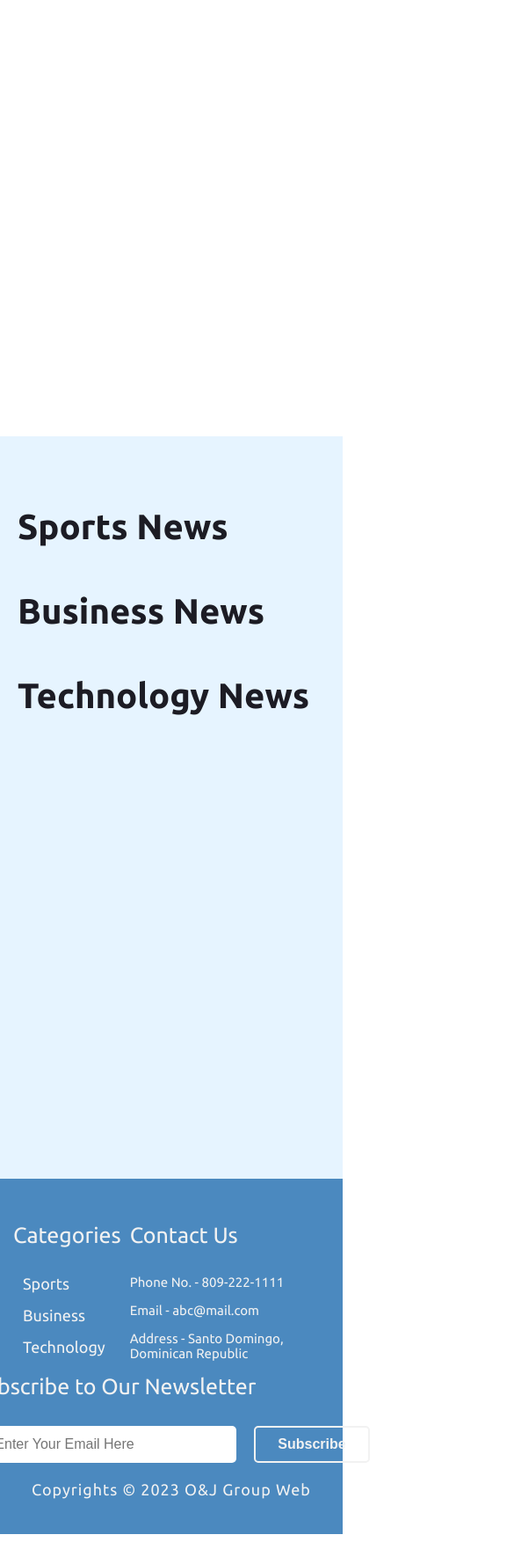
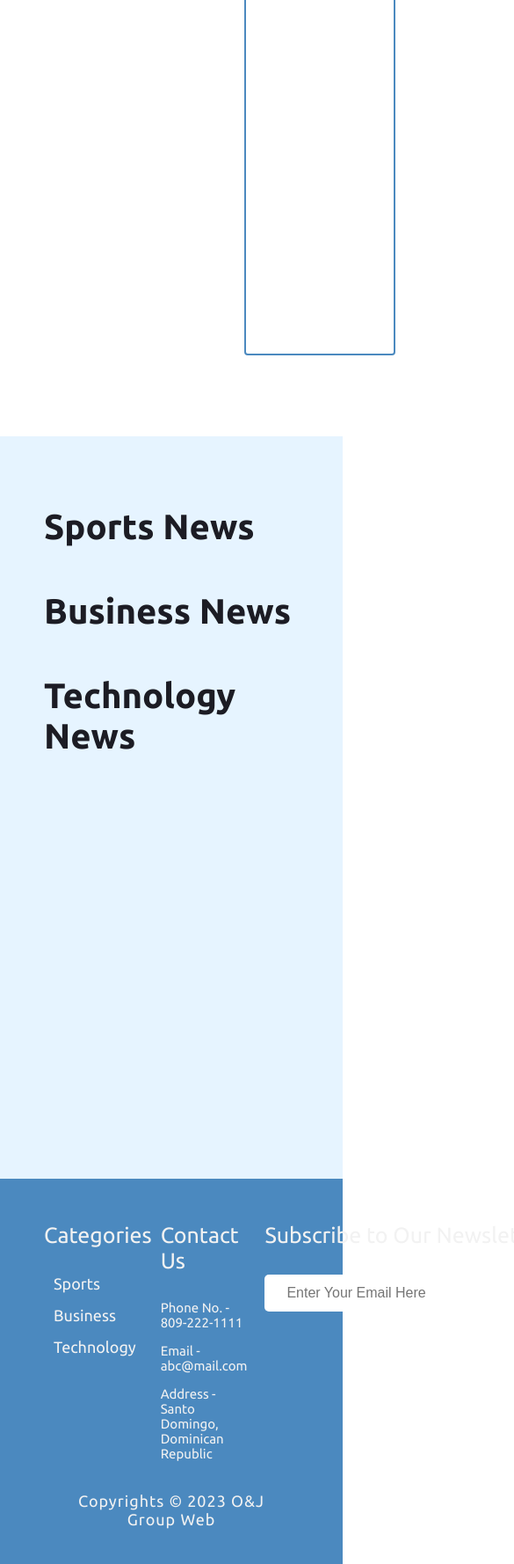
Before and after one commit to jeancarloshm/NewsWebsite, a website: page public/html/index.html in a window 390 px wide. Shown: the part 214-1992 px from the top of the page at 88% size, 585 px wide, since content can reach past the window. Before the commit the page ends 1958 px from the top, so only its background shows below. Drawn offline with Linux system fonts and the light colour scheme; no server answers.

Commit message:
Revert "resposive table"
This reverts commit 8fad3e4a3a2b756e9ead8908463c05b32b2fb482.

```diff
--- a/public/css/Home.css
+++ b/public/css/Home.css
@@ -1,7 +1,4 @@
 @import url("https://fonts.googleapis.com/css2?family=Ubuntu:wght@400;500;700&display=swap");
-
-/* Estilos base */
-
 * {
   margin: 0;
   padding: 0;
@@ -394,72 +391,3 @@ nav ul li a {
     text-align: center;
   }
 }
-
-@import url("https://fonts.googleapis.com/css2?family=Ubuntu:wght@400;500;700&display=swap");
-
-/* Estilos base */
-/* (Tu código base actual aquí) */
-
-/* Estilos para dispositivos móviles */
-@media (max-width: 767px) {
-  .header {
-    padding: 15px 30px;
-  }
-  .page2 {
-    width: 100%;
-    min-height: 100vh;
-    padding: 50px 0;
-  }
-
-  nav ul {
-    display: none;
-  }
-
-  nav ul.bar {
-    display: initial;
-  }
-
-  .topHeadlines {
-    grid-template-columns: 1fr;
-  }
-
-  .topHeadlines .left {
-    width: 100%;
-  }
-
-  .topHeadlines .right {
-    display: none;
-  }
-  .footer {
-    width: 100%;
-    padding: 20px 30px;
-    position: relative;
-    padding: 50px 15px 20px;
-    box-sizing: border-box;
-  }
-  .footer .box {
-    display: flex;
-    flex-direction: column;
-    justify-content: center;
-    align-items: center;
-  }
-  .footer .box .left {
-    padding-right: 0;
-  }
-  .page2 {
-    padding: 50px 20px;
-    width: 100%;
-  }
-
-}
-
-/* Estilos para tabletas */
-@media (min-width: 768px) and (max-width: 1024px) {
-  .topHeadlines {
-    grid-template-columns: 1.5fr 1fr;
-  }
-
-  .topHeadlines .right {
-    display: block;
-  }
-}
```
